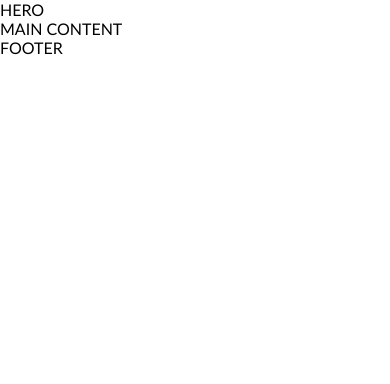
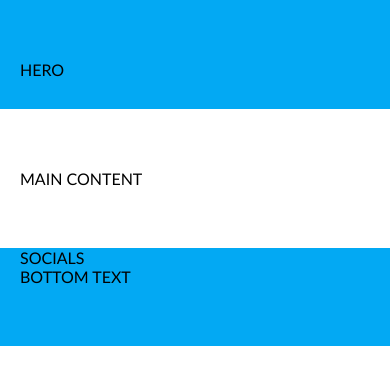
Before and after one commit to Diflina/18, a website: page index.html in a window 390 px wide. Drawn offline with Linux system fonts and the light colour scheme.

Commit message:
responsive layout

```diff
--- a/css/base/base.css
+++ b/css/base/base.css
@@ -9,3 +9,7 @@ body * {
 body {
     font-family: 'Gill Sans', 'Gill Sans MT', Calibri, 'Trebuchet MS', sans-serif;
 }
+
+.bg-blue {
+    background-color: #03a9f3;
+}
--- a/css/base/layout.css
+++ b/css/base/layout.css
@@ -0,0 +1,41 @@
+.container {
+    padding-top: 60px;
+    padding-bottom: 60px;
+}
+
+.container > .row {
+width: 1000px;
+margin-left: calc(50% - 500px);
+}
+
+.container > .short-row {
+width: 600px;
+margin-left: calc(50% - 300px);
+}
+
+@media (max-width: 1100px) {
+    .container > .row {
+        width: 800px;
+        margin-left: calc(50% - 400px);
+    }
+}
+
+@media (max-width: 900px) {
+    .container > .row {
+        width: 600px;
+        margin-left: calc(50% - 300px);
+    }
+}
+
+@media (max-width: 640px) {
+    .container {
+        padding-left: 20px;
+        padding-right: 20px;
+    }
+
+    .container > .row,
+    .container > .short-row {
+        width: 100%;
+        margin-left: 0;
+    }
+}
--- a/css/pages/home.css
+++ b/css/pages/home.css
@@ -5,3 +5,12 @@
 /*components */
 
 /* CUSTOM STYLE BELLOW THIS COMMENT LINE */
+
+
+section.container {
+    padding-bottom: 30px;
+}
+
+footer.container {
+    padding-top: 0;
+}
--- a/index.html
+++ b/index.html
@@ -15,16 +15,25 @@
 <link rel="stylesheet" href="./css/pages/home.css">
 </head>
 <body>
-    <section>
-        HERO
+    <section class=" container bg-blue">
+        <div class="short-row">
+            HERO
+        </div>
     </section>
 
-    <main>
-        MAIN CONTENT
+    <main class="container">
+        <div class="row">
+            MAIN CONTENT
+        </div>
     </main>
 
-    <footer>
-        FOOTER
+    <footer class="container bg-blue">
+        <div class="row">
+            SOCIALS
+        </div>
+        <div class="short-row">
+            BOTTOM TEXT
+        </div>
     </footer>
 </body>
 </html>
```
